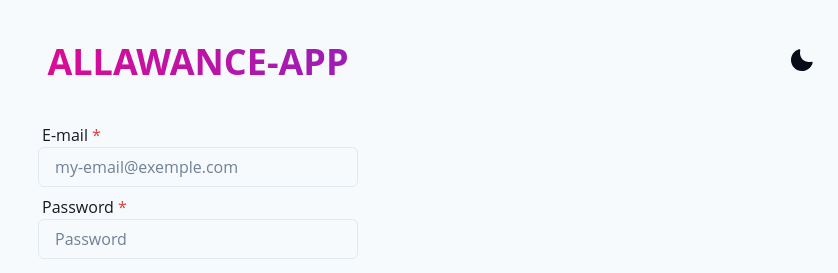
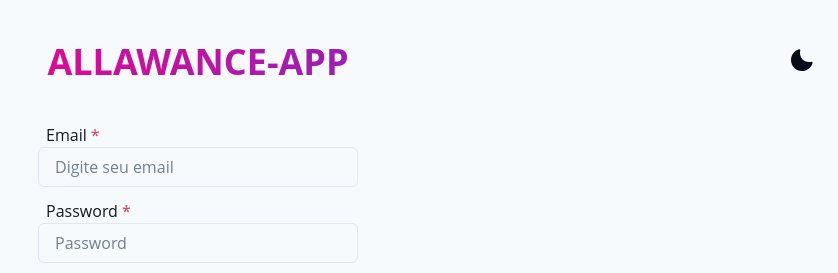
Before and after one commit to anthony-steffen/allowance-app, a React (Vite) app: page /allowance-app/login in a window 1280 px wide. Shown: the top 273 px of the page, without its empty margins (442-1280 px from the left). Built offline with nearby package versions, Linux system fonts and the light colour scheme.

Commit message:
✨ feat: AuthContext with functions login, logout and user state to conect with Login and Register pages.

```diff
--- a/package.json
+++ b/package.json
@@ -16,6 +16,7 @@
     "@fontsource/open-sans": "^5.1.0",
     "@fontsource/raleway": "^5.1.0",
     "next-themes": "^0.3.0",
+    "prop-types": "^15.8.1",
     "react": "^18.3.1",
     "react-dom": "^18.3.1",
     "react-hook-form": "^7.53.1",
--- /dev/null
+++ b/src/context/authContext.js
@@ -0,0 +1,5 @@
+import { createContext } from "react";
+
+const AuthContext = createContext();
+
+export default AuthContext;
--- /dev/null
+++ b/src/context/authProvider.jsx
@@ -0,0 +1,51 @@
+import {useState, useEffect, useMemo } from 'react';
+import PropTypes from 'prop-types';
+
+// Importando o contexto criado
+import AuthContext from './authContext';
+
+// Criando o provedor de autenticação
+const { Provider } = AuthContext;
+
+const AuthProvider = ({ children }) => {
+  // Carrega o usuário do localStorage, se houver um.
+  const [user, setUser] = useState(() => {
+    const storedUser = localStorage.getItem('user');
+    return storedUser ? JSON.parse(storedUser) : null;
+  });
+
+  // Função de login para armazenar os dados do usuário
+  const login = (userData) => {
+    setUser(userData);
+    localStorage.setItem('user', JSON.stringify(userData));
+  };
+
+  // Função de logout para remover os dados do usuário
+  const logout = () => {
+    setUser(null);
+    localStorage.removeItem('user');
+  };
+
+  // Efeito para restaurar o estado do usuário ao carregar a aplicação
+  useEffect(() => {
+    const storedUser = localStorage.getItem('user');
+    if (storedUser) {
+      setUser(JSON.parse(storedUser));
+    }
+  }, []);
+
+  // useMemo para memoizar o valor do contexto, evitando recriações desnecessárias
+  const store = useMemo(() => ({ user, login, logout }), [user]);
+
+  return (
+    <Provider value={store}>
+      {children}
+    </Provider>
+  );
+};
+
+export default AuthProvider;
+
+AuthProvider.propTypes = {
+  children: PropTypes.node.isRequired,
+};
--- a/src/main.jsx
+++ b/src/main.jsx
@@ -5,6 +5,9 @@ import { createRoot } from 'react-dom/client'
 import { ChakraProvider } from '@chakra-ui/react'
 import theme  from './shared/theme'
 import ToggleButtonTheme from "./components/ToggleButtonTheme"
+
+//Context imports
+import AuthProvider from './context/authProvider.jsx'
 
 // Pages Imports
 import App from './App.jsx'
@@ -18,6 +21,7 @@ import { BrowserRouter as Router, Route, Routes} from 'react-router-dom'
 createRoot(document.getElementById('root')).render(
   <StrictMode>
     <ChakraProvider theme={theme}>
+      <AuthProvider>
         <ToggleButtonTheme />
         <Router basename='/allowance-app'>
           <Routes>
@@ -27,6 +31,7 @@ createRoot(document.getElementById('root')).render(
             <Route path='/home' element={<Home/>}/>
           </Routes>
         </Router>
+      </AuthProvider>
     </ChakraProvider>
   </StrictMode>
 )
--- a/src/pages/Login.jsx
+++ b/src/pages/Login.jsx
@@ -1,25 +1,19 @@
 import { useForm } from 'react-hook-form'
-import theme from '../shared/theme';
-import {
-  Button,
-  VStack,
-  Container,
-  Heading,
-  Input,
-  FormControl,
-  FormLabel,
-  Alert,
-  AlertIcon,
-} from '@chakra-ui/react'
+import { Button, VStack, Container, Heading, Input, FormControl, FormLabel, Text, } from '@chakra-ui/react'
+import AuthContext from '../context/authContext';
+import { useContext } from 'react';
+
+
 
 const Login = () => {
+  const { register, handleSubmit, formState: { errors } } = useForm();
+  const { login } = useContext(AuthContext);
 
-console.log(theme)
-  const { register, handleSubmit, formState: { errors } } = useForm();
-  const onSubmit = data => console.log(data);
+  const onSubmit = data => {
+    login(data);
+  }
 
   return (
-
     <Container maxW='2xl'>
       <Heading
         bgGradient='linear(to-l, #7928CA, #FF0080)'
@@ -33,35 +27,28 @@ console.log(theme)
 
       <VStack as='form'
         onSubmit={handleSubmit(onSubmit)}
-        // spacing={4}
         align='center'
         w={{ base: '80%', md: '50%', xl: '50%' }}
         mx='auto'
       >
-        <FormControl isRequired>
-          <FormLabel ms={1} mb={0}>E-mail</FormLabel>
-          <Input
-          placeholder='my-email@exemple.com'
-          {...register('email', { required: true, pattern: /^\S+@\S+$/i })}
-          />
-          {errors.email && <Alert status='error'>
-          {/* <AlertIcon /> */}
-          Email is required and must be valid
-          </Alert>}
-        </FormControl>
+        <FormControl mb={1} isRequired isInvalid={errors.email}>
+            <FormLabel ms={2} mb={0}>Email</FormLabel>
+            <Input
+              type="email"
+              placeholder="Digite seu email"
+              {...register("email")}
+            />
+            { errors.email && <Text color={'red.400'} size={'sm'}>O email é obrigatório</Text>}
+          </FormControl>
 
-        <FormControl isRequired>
-          <FormLabel ms={1} mb={0}>Password</FormLabel>
+        <FormControl imb={1} isRequired isInvalid={errors.Password}>
+          <FormLabel ms={2} mb={0}>Password</FormLabel>
           <Input
           placeholder='Password'
-          {...register('Password', { required: true, minLength: 8})}
+          {...register('Password', { minLength: 8})}
           />
-          {errors.Password && <Alert status='error'>
-         <AlertIcon />
-          Password must be longer than 8 characters
-          </Alert>}
+          {errors.Password && <Text color={'red.400'} size={'sm'}>A senha deve ter no mínimo 8 caracteres</Text>}
         </FormControl>
-
         <Button type='submit' variant='solid' w='100%' mt={4} fontSize={{ base: 'md', md: 'lg' }}>
           Login
         </Button>
```
Also changed, not shown: 1 other file (tests, documents, lock files or other folders). Lines whose indentation alone changed are shown as unchanged.
